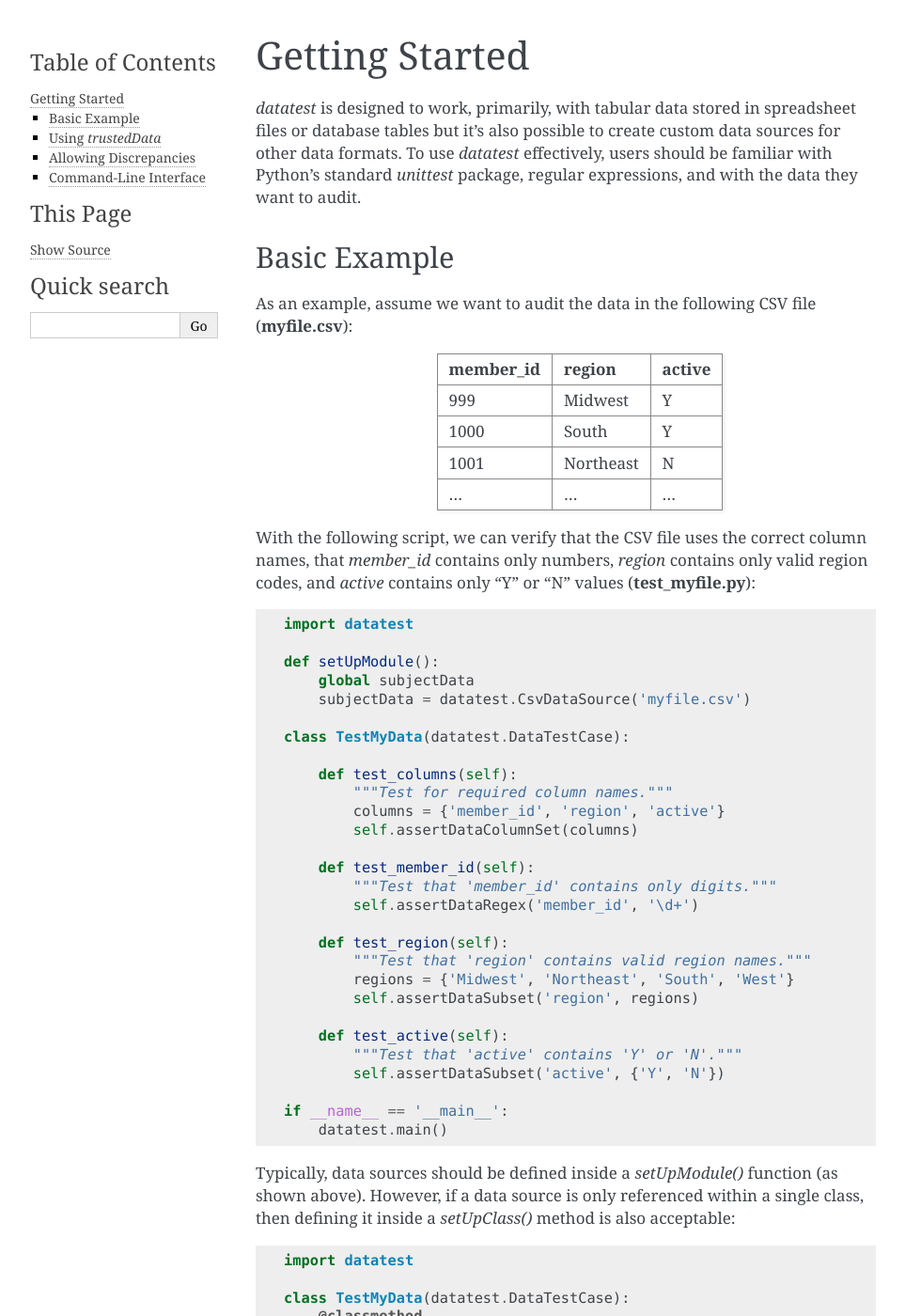
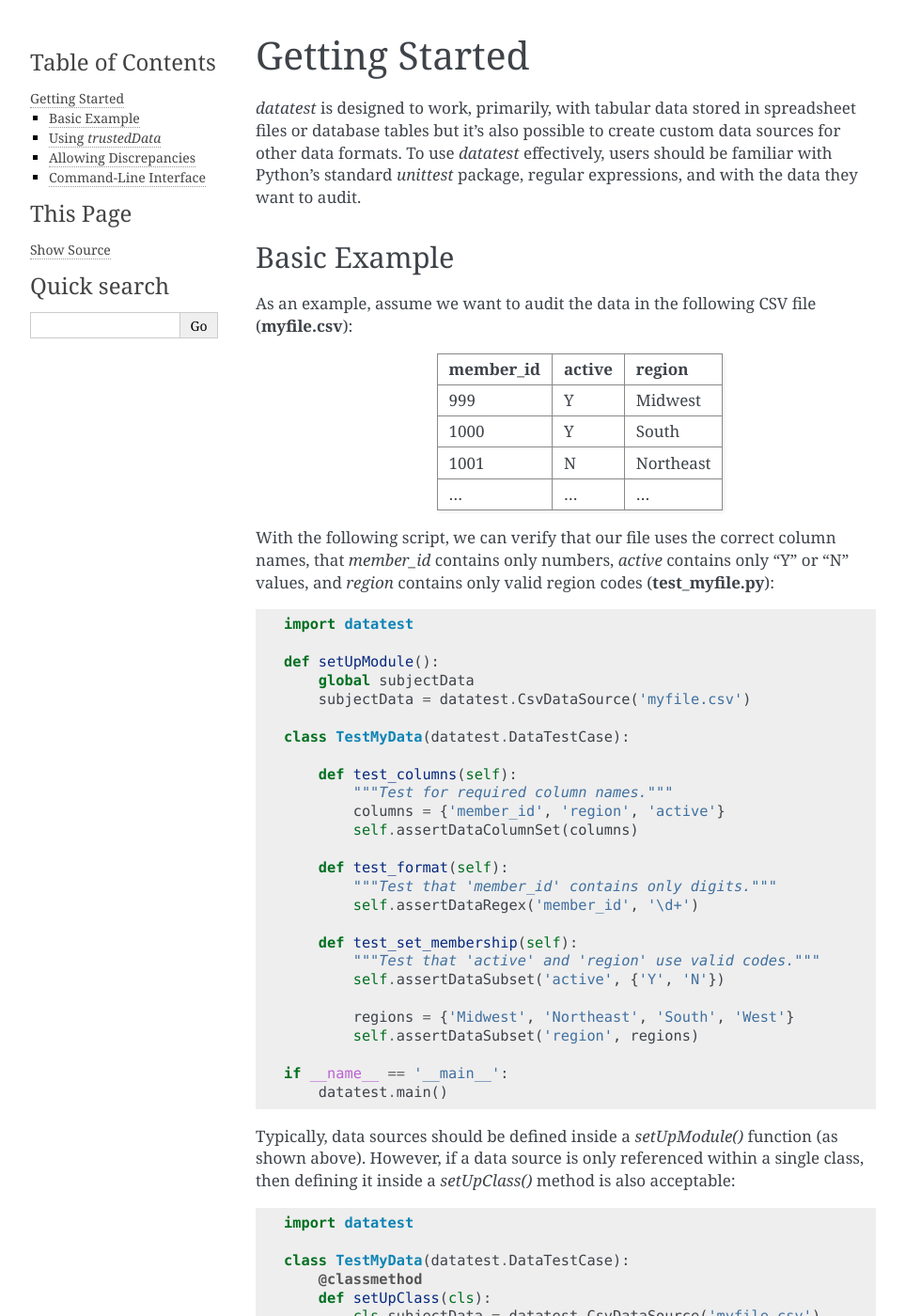
Before and after one commit to shawnbrown/datatest, a Sphinx documentation site: the page built from docs/getting_started.rst, in a window 1280 px wide and 1400 px high. Shown: the whole window at 94% size, without its empty margins (148-1111 px from the left). Built offline with Sphinx 7.4.7, drawn with Linux system fonts in a browser that asks for light colours.

Commit message:
Update "Basic Example" to use two asserts in one function.

```diff
--- a/docs/getting_started.rst
+++ b/docs/getting_started.rst
@@ -15,19 +15,19 @@ Basic Example
 As an example, assume we want to audit the data in the following CSV
 file (**myfile.csv**):
 
-    =========  =========  ======
-    member_id  region     active
-    =========  =========  ======
-    999        Midwest    Y
-    1000       South      Y
-    1001       Northeast  N
-    ...        ...        ...
-    =========  =========  ======
+    =========  ======  =========
+    member_id  active  region
+    =========  ======  =========
+    999        Y       Midwest
+    1000       Y       South
+    1001       N       Northeast
+    ...        ...     ...
+    =========  ======  =========
 
-With the following script, we can verify that the CSV file uses the
-correct column names, that `member_id` contains only numbers, `region`
-contains only valid region codes, and `active` contains only "Y" or "N"
-values (**test_myfile.py**)::
+With the following script, we can verify that our file uses the correct
+column names, that `member_id` contains only numbers, `active` contains
+only "Y" or "N" values, and `region` contains only valid region codes
+(**test_myfile.py**)::
 
     import datatest
 
@@ -42,18 +42,16 @@ values (**test_myfile.py**)::
             columns = {'member_id', 'region', 'active'}
             self.assertDataColumnSet(columns)
 
-        def test_member_id(self):
+        def test_format(self):
             """Test that 'member_id' contains only digits."""
             self.assertDataRegex('member_id', '\d+')
 
-        def test_region(self):
-            """Test that 'region' contains valid region names."""
+        def test_set_membership(self):
+            """Test that 'active' and 'region' use valid codes."""
+            self.assertDataSubset('active', {'Y', 'N'})
+
             regions = {'Midwest', 'Northeast', 'South', 'West'}
             self.assertDataSubset('region', regions)
-
-        def test_active(self):
-            """Test that 'active' contains 'Y' or 'N'."""
-            self.assertDataSubset('active', {'Y', 'N'})
 
     if __name__ == '__main__':
         datatest.main()
```
